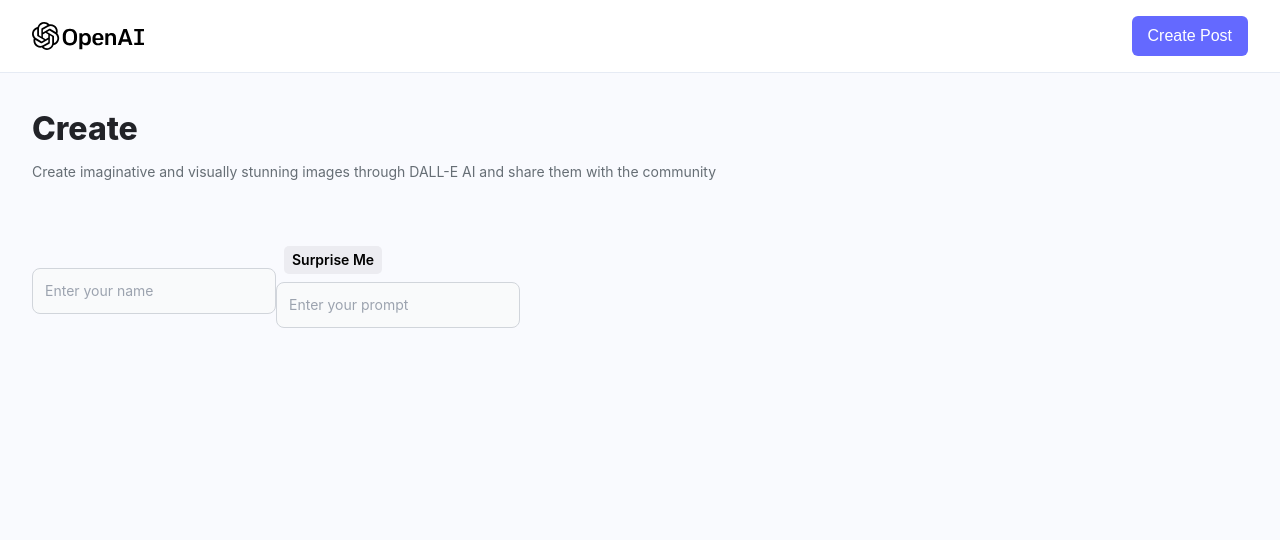
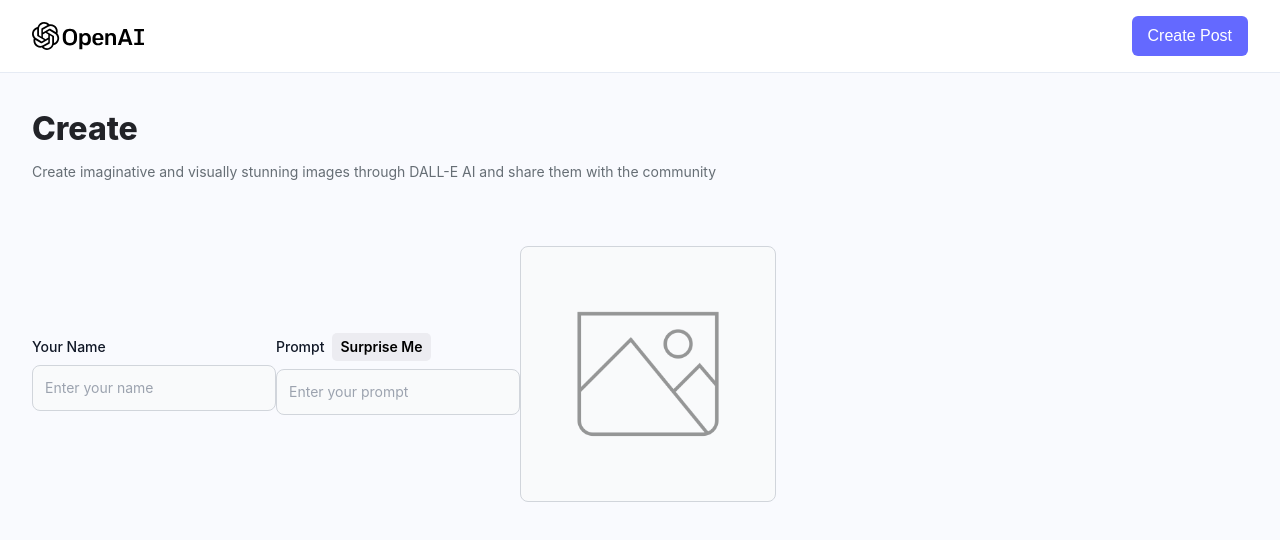
Before and after one commit to Ernestoc14/AI-Image-Generator, a React (Vite) app in the folder client/: page /create-post in a window 1280 px wide. Shown: the top 540 px of the page. Built offline with nearby package versions, Linux system fonts and the light colour scheme; a web font is replaced by a local one.

Commit message:
Fixing some Bugs on  Utils and FormField

```diff
--- a/client/src/components/FormField.jsx
+++ b/client/src/components/FormField.jsx
@@ -1,12 +1,12 @@
 import React from 'react'
 
-const FormField = ({ lableName, type, name, placeholder, value, handleChange, isSurpriseMe, handleSurpriseMe }) => {
+const FormField = ({ labelName, type, name, placeholder, value, handleChange, isSurpriseMe, handleSurpriseMe }) => {
     return (
         <div>
             <div className='flex items-center gap-2 mb-2'>
                 <label htmlFor={name}
                     className='block text-sm font-medium text-gray-900'>
-                        {lableName}
+                    {labelName}
                 </label>
                 {isSurpriseMe && (
                     <button
--- a/client/src/pages/CreatePost.jsx
+++ b/client/src/pages/CreatePost.jsx
@@ -54,6 +54,21 @@
                         isSurpriseMe
                         handleSurpriseMe={handleSurpriseMe}
                     />
+                    <div className='relative bg-gray-50 border border-gray-300 text-gray-900 text-sm rounded-lg focus:ring-blue-500 focus:border-blue-500 w-64 p-3 h-64 flex justify-center items-center'>
+                        {form.photo ? (
+                            <img
+                                src={form.photo}
+                                alt={form.prompt}
+                                className='w-full h-full object-contain'
+                            />
+                        ) : (
+                            <img
+                                src={preview}
+                                alt='preview'
+                                className='w-9/12 h-9/12 object-contain opacity-40'
+                            />
+                        )}
+                    </div>
                 </div>
             </form>
         </section>
--- a/client/src/utils/index.js
+++ b/client/src/utils/index.js
@@ -1,4 +1,4 @@
-import { surpriseMePrompts } from '../constants/prompts';
+import { surpriseMePrompts } from "../constants";
 
 export const getRandomPrompt = (prompt) => {
     const randomIndex = Math.floor(Math.random() * surpriseMePrompts.length);
```
Lines whose indentation alone changed are shown as unchanged.
